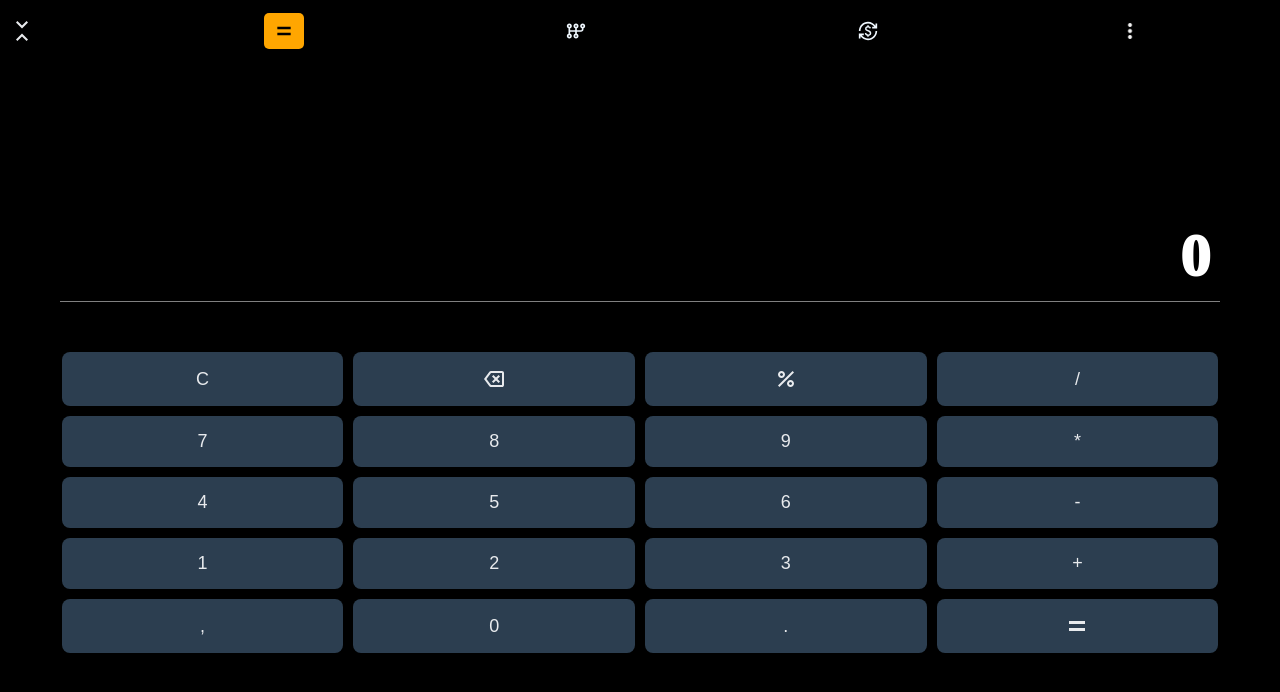
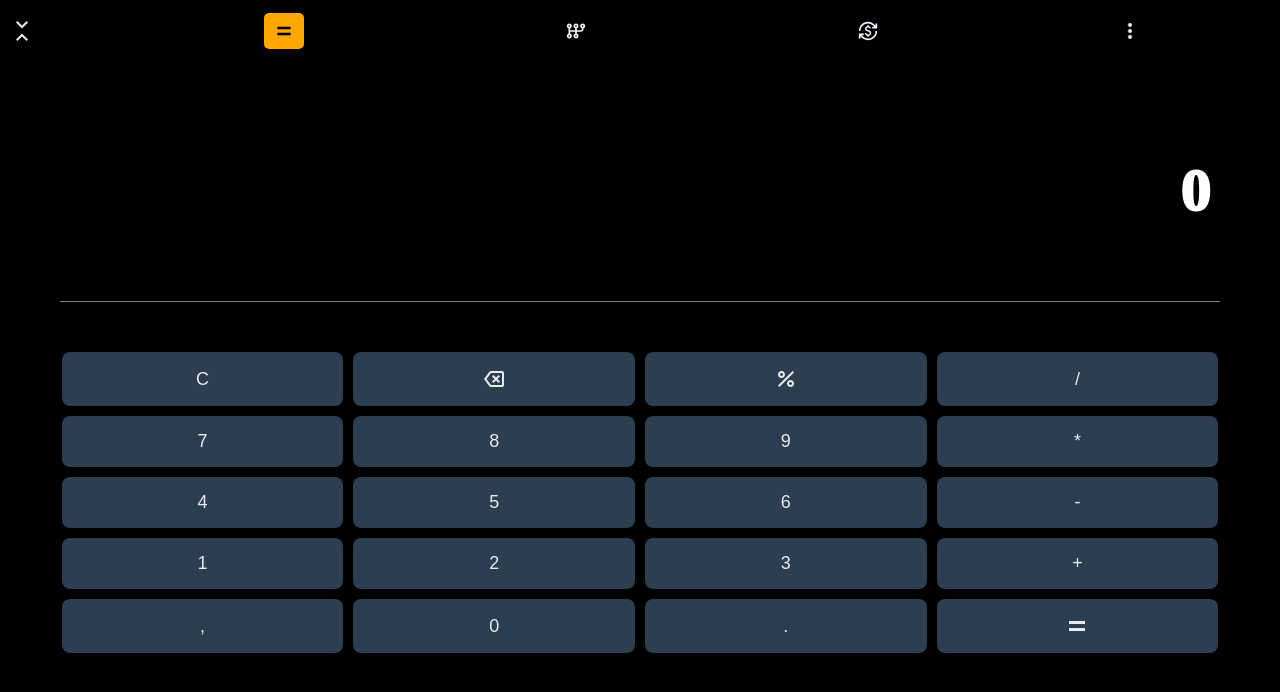
Before and after one commit to Eddy-Web93/Calculator-2.0, a React (Vite) app: page / in a window 1280 px wide. Shown: the top 692 px of the page. Built offline with nearby package versions, Linux system fonts and the light colour scheme.

Commit message:
First Cqommitq

```diff
--- a/src/Component/Screen/Screen.css
+++ b/src/Component/Screen/Screen.css
@@ -21,9 +21,8 @@
     font-weight: 1000;
     display: flex;
     justify-content: flex-end;
-    align-items: flex-end;
-    flex-wrap: wrap;
-    text-wrap: wrap;
+    align-items: center;
+    text-wrap: wrap !important;
 }
 
 @media (max-width: 900px) {
```
